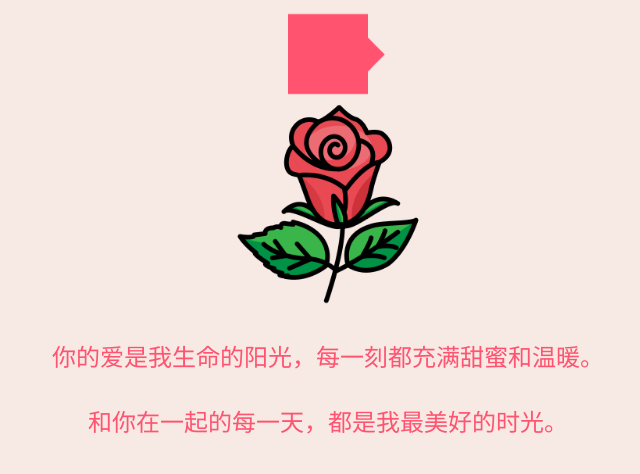
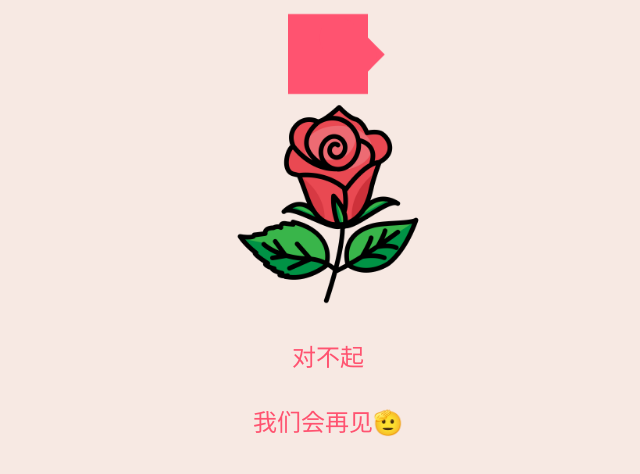
Before and after one commit to YOUYIN2012/YOUYIN2012.github.io, a plain HTML site: page index.html in a window 1280 px wide. Shown: the part 172-646 px from the top of the page, without its empty margins (312-952 px from the left). Drawn offline with Linux system fonts and the light colour scheme.

Commit message:
Update index.html
6.23

```diff
--- a/index.html
+++ b/index.html
@@ -86,8 +86,8 @@
 <h1>如愿</h1>
 <div class="heart"></div>
 <img src="static/images/flower_love_nature_plant_rose_icon.png" alt="真的爱你">
-<p>你的爱是我生命的阳光，每一刻都充满甜蜜和温暖。</p>
-<p>和你在一起的每一天，都是我最美好的时光。</p>
+<p>对不起</p>
+<p>我们会再见🫡</p>
 <audio src="static/music/周杰伦%20-%20晴天.mp3" id="bgmusic" autoplay="autoplay" controls="controls" loop="loop"
        preload="auto"></audio>
 <script>
```
